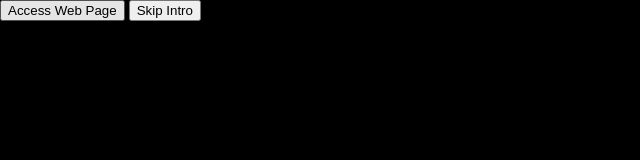
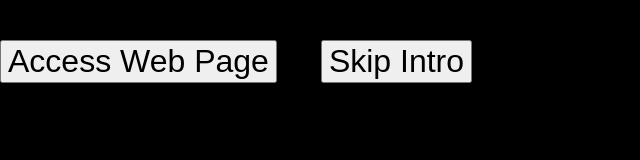
Before and after one commit to elielberra/terminal-app, a plain HTML site: page terminal-app/static/index.html in a window 1280 px wide. Shown: the whole page, without its empty margins (0-640 px from the left). Drawn offline with nearby package versions, Linux system fonts and the light colour scheme.

Commit message:
feat: btn style

```diff
--- a/terminal-app/static/index.html
+++ b/terminal-app/static/index.html
@@ -21,6 +21,18 @@
       display: none;
       height: 100%;
       width: 100%;
+    }
+
+    /* #access-intro-btn, #skip-intro-btn {
+      margin-top: 40px;
+    } */
+    [id$="intro-btn"] {
+      margin-top: 40px;
+      font-size: xx-large;
+    }
+
+    #skip-intro-btn {
+      margin-left: 40px;
     }
   </style>
 </head>
```
